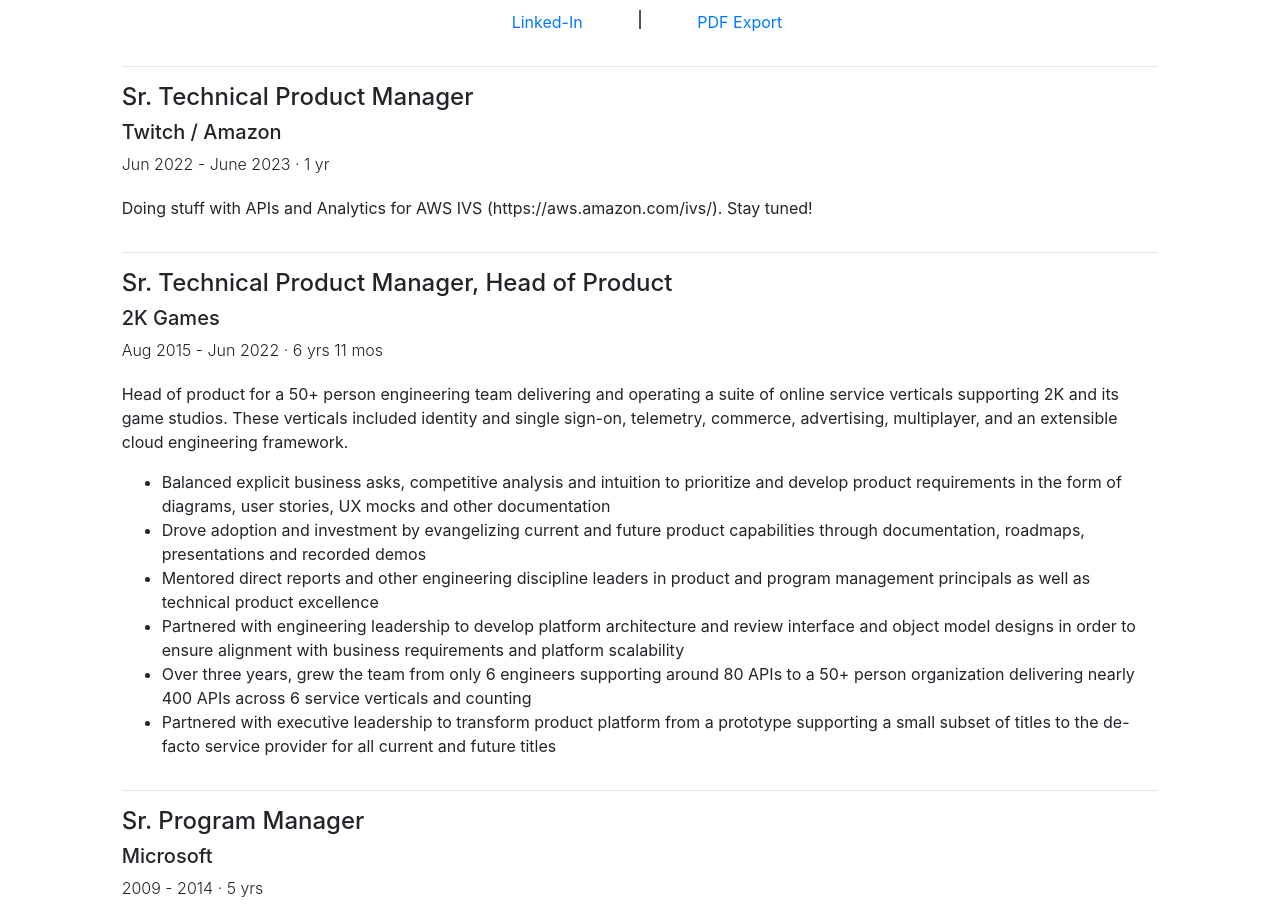
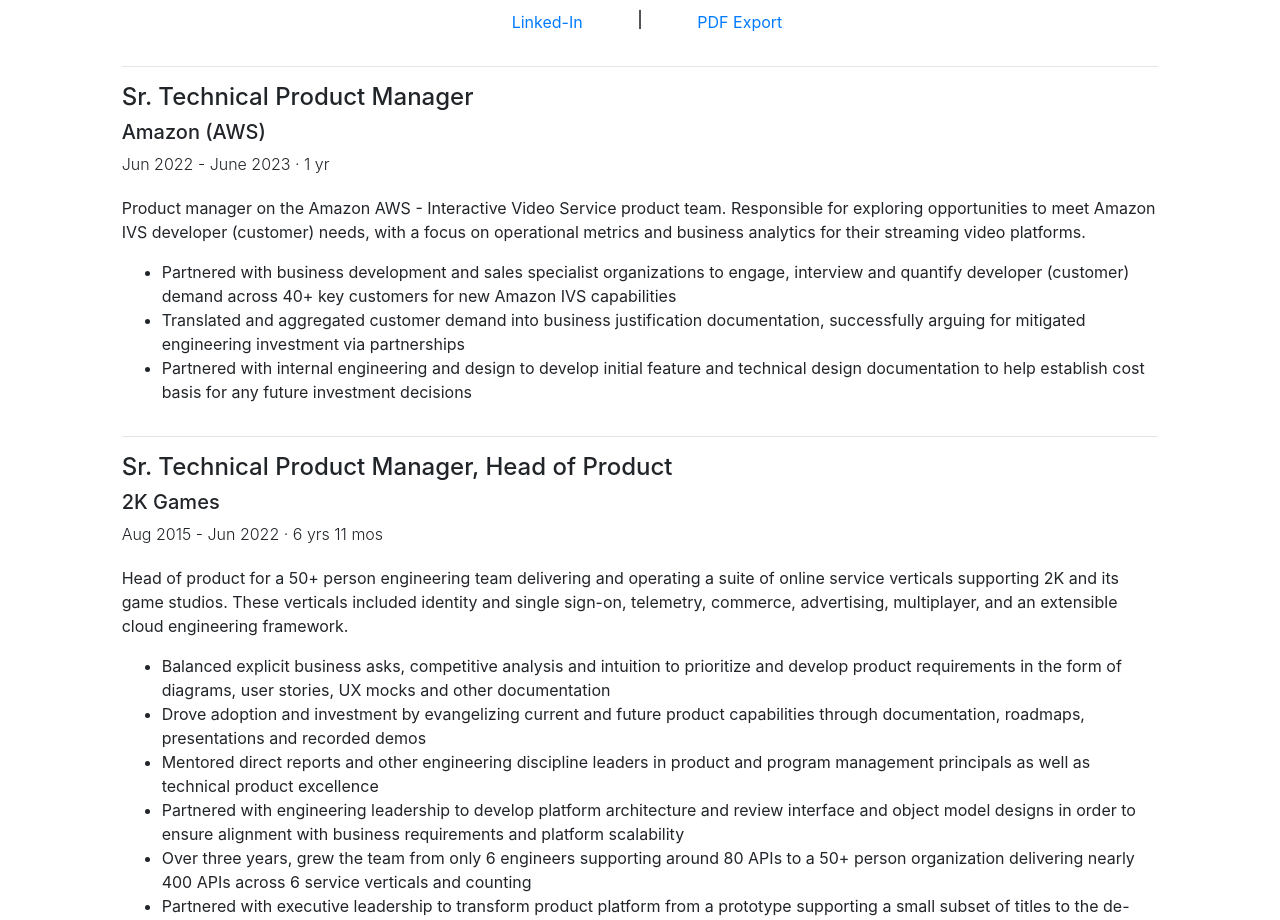
Before and after one commit to jasjoh/jasjoh.github.io, a plain HTML site: page index.html in a window 1280 px wide. Shown: the part 1820-2740 px from the top of the page. Drawn offline with nearby package versions, Linux system fonts and the light colour scheme.

Commit message:
Updated resume

```diff
--- a/index.html
+++ b/index.html
@@ -122,7 +122,7 @@
               <div class="row">
                 <div class="col-1"></div>
                 <div class="col-10">
-                  <h5>Twitch / Amazon</h5>
+                  <h5>Amazon (AWS)</h5>
                 </div>
                 <div class="col-1"></div>
               </div>
@@ -137,8 +137,13 @@
                 <div class="col-1"></div>
                 <div class="col-10">
                   <p>
-                    Doing stuff with APIs and Analytics for AWS IVS (https://aws.amazon.com/ivs/). Stay tuned!
+                    Product manager on the Amazon AWS - Interactive Video Service product team. Responsible for exploring opportunities to meet Amazon IVS developer (customer) needs, with a focus on operational metrics and business analytics for their streaming video platforms.
                   </p>
+                  <ul>
+                    <li>Partnered with business development and sales specialist organizations to engage, interview and quantify developer (customer) demand across 40+ key customers for new Amazon IVS capabilities</li>
+                    <li>Translated and aggregated customer demand into business justification documentation, successfully arguing for mitigated engineering investment via partnerships</li>
+                    <li>Partnered with internal engineering and design to develop initial feature and technical design documentation to help establish cost basis for any future investment decisions</li>
+                  </ul>
                 </div>
                 <div class="col-1"></div>
               </div>
```
